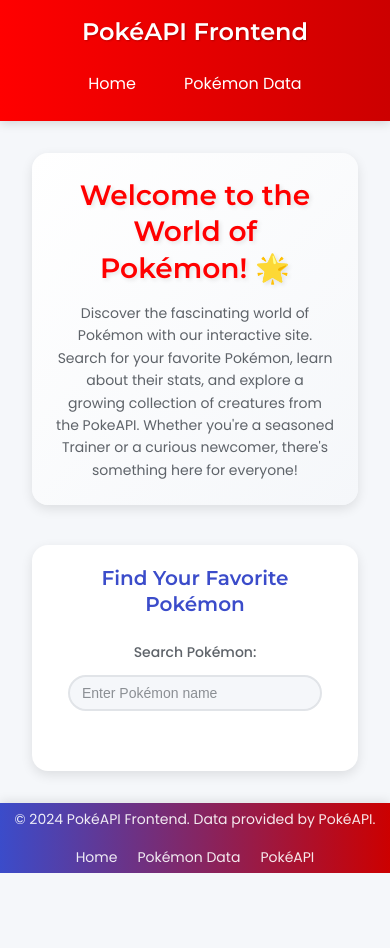
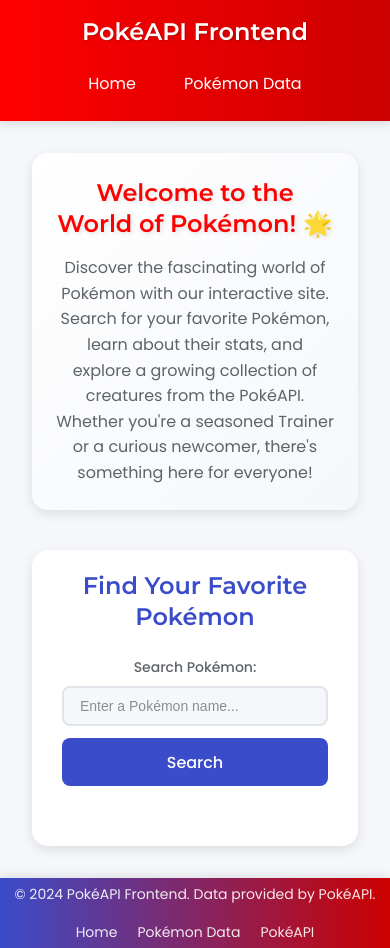
Before and after one commit to Adamjackczyk/pokeapi-frontend, a React (Create React App) app: page / in a window 390 px wide. Before the commit the page ends 873 px from the top, so only its background shows below. Built offline with nearby package versions, Linux system fonts and the light colour scheme.

Commit message:
add better searchbar for main

```diff
--- a/src/components/Main/Main.css
+++ b/src/components/Main/Main.css
@@ -1,4 +1,5 @@
 .main {
+  text-align: center;
   padding: 40px 20px;
   max-width: 1200px;
   margin: 0 auto;
@@ -47,6 +48,32 @@
   text-align: center;
 }
 
+.search-form {
+  display: flex;
+  gap: 16px;
+  max-width: 600px;
+  margin: 0 auto;
+  align-items: flex-end;
+}
+
+.search-button {
+  background-color: var(--secondary-color);
+  color: white;
+  border: none;
+  padding: 12px 24px;
+  border-radius: 8px;
+  font-size: 16px;
+  cursor: pointer;
+  transition: all 0.3s ease;
+  white-space: nowrap;
+  height: 48px;
+}
+
+.search-button:hover {
+  background-color: var(--primary-color);
+  transform: translateY(-2px);
+}
+
 .main__search-results {
   display: flex;
   justify-content: center;
@@ -60,36 +87,18 @@
 
 .main__ditto-image {
   width: 120px;
-  height: 120px;
+  height: auto;
   margin: 0 auto 16px;
   opacity: 0.7;
   filter: grayscale(0.5);
-  animation: bounce 2s infinite ease-in-out;
 }
 
 .main__ditto-text {
   font-size: 24px;
   color: var(--text-secondary);
-  margin-top: 16px;
 }
 
-.main__no-results {
-  color: var(--error-color);
-  text-align: center;
-  padding: 20px;
-  font-size: 16px;
-}
-
-@keyframes bounce {
-  0%,
-  100% {
-    transform: translateY(0);
-  }
-  50% {
-    transform: translateY(-10px);
-  }
-}
-
+/* Mobile Responsiveness */
 @media (max-width: 768px) {
   .main {
     padding: 20px;
@@ -103,15 +112,28 @@
     font-size: 28px;
   }
 
-  .main__intro-text {
-    font-size: 14px;
-  }
-
   .main__search {
     padding: 20px;
   }
+}
 
-  .main__search-title {
+@media (max-width: 480px) {
+  .search-form {
+    flex-direction: column;
+    align-items: stretch;
+    padding: 0 10px;
+    gap: 12px;
+  }
+
+  .search-button {
+    width: 100%;
+  }
+
+  .main__intro-title {
+    font-size: 24px;
+  }
+
+  .main__ditto-text {
     font-size: 20px;
   }
 }
--- a/src/components/Main/Main.jsx
+++ b/src/components/Main/Main.jsx
@@ -1,7 +1,7 @@
 import React, { useState } from "react";
 import SearchBar from "../SearchBar/SearchBar";
 import PokemonCard from "../PokemonCard/PokemonCard";
-import Preloader from "../Preloader/Preloader"; // Import your Preloader component
+import Preloader from "../Preloader/Preloader";
 import "./Main.css";
 
 const Main = () => {
@@ -10,15 +10,17 @@
   const [error, setError] = useState(null);
   const [loading, setLoading] = useState(false);
 
-  // Function to fetch Pokémon by name
+  // Function to search for Pokémon
   const searchPokemon = async (name) => {
+    if (!name.trim()) return;
+
     setLoading(true);
     setError(null);
     setSearchedPokemon(null);
 
     try {
       const response = await fetch(
-        `https://pokeapi.co/api/v2/pokemon/${name.toLowerCase()}`
+        `https://pokeapi.co/api/v2/pokemon/${name.toLowerCase().trim()}`
       );
       if (!response.ok) {
         throw new Error("Pokémon not found");
@@ -34,20 +36,17 @@
 
   // Handle search input change
   const handleSearch = (e) => {
-    const value = e.target.value;
-    setSearchTerm(value);
+    setSearchTerm(e.target.value);
+  };
 
-    if (value.trim()) {
-      searchPokemon(value);
-    } else {
-      setSearchedPokemon(null);
-      setError(null);
-    }
+  // Handle form submit
+  const handleSubmit = (e) => {
+    e.preventDefault();
+    searchPokemon(searchTerm);
   };
 
   return (
     <main className="main">
-      {/* Welcoming Introduction */}
       <section className="main__intro">
         <h1 className="main__intro-title">
           Welcome to the World of Pokémon! 🌟
@@ -55,18 +54,26 @@
         <p className="main__intro-text">
           Discover the fascinating world of Pokémon with our interactive site.
           Search for your favorite Pokémon, learn about their stats, and explore
-          a growing collection of creatures from the PokeAPI. Whether you're a
+          a growing collection of creatures from the PokéAPI. Whether you're a
           seasoned Trainer or a curious newcomer, there's something here for
           everyone!
         </p>
       </section>
 
-      {/* Search Bar */}
       <section className="main__search">
         <h2 className="main__search-title">Find Your Favorite Pokémon</h2>
-        <SearchBar searchTerm={searchTerm} handleSearch={handleSearch} />
+        <form onSubmit={handleSubmit} className="search-form">
+          <SearchBar
+            searchTerm={searchTerm}
+            handleSearch={handleSearch}
+            placeholder="Enter a Pokémon name..."
+          />
+          <button type="submit" className="search-button">
+            Search
+          </button>
+        </form>
         <div className="main__search-results">
-          {loading && <Preloader />} {/* Use your Preloader component here */}
+          {loading && <Preloader />}
           {error === "not_found" && (
             <div className="main__ditto-placeholder">
               <img
@@ -74,7 +81,7 @@
                 alt="Ditto sprite"
                 className="main__ditto-image"
               />
-              <p className="main__ditto-text">???</p>
+              <p className="main__ditto-text">Pokémon not found!</p>
             </div>
           )}
           {searchedPokemon && (
--- a/src/components/SearchBar/SearchBar.css
+++ b/src/components/SearchBar/SearchBar.css
@@ -1,11 +1,8 @@
-.search-form {
+.search-bar {
   display: flex;
   flex-direction: column;
-  align-items: center;
-  gap: 12px;
+  gap: 8px;
   width: 100%;
-  max-width: 600px;
-  margin: 0 auto;
 }
 
 .search-label {
@@ -18,11 +15,10 @@
   width: 100%;
   padding: 12px 20px;
   border: 2px solid var(--border-color);
-  border-radius: 25px;
+  border-radius: 8px;
   font-size: 16px;
   transition: all 0.3s ease;
   background-color: var(--background-light);
-  color: var(--text-primary);
 }
 
 .search-input:focus {
@@ -37,26 +33,13 @@
   opacity: 0.7;
 }
 
-/* Tablets */
 @media (max-width: 768px) {
-  .search-form {
-    max-width: 100%;
-    padding: 0 16px;
-  }
-
   .search-input {
     padding: 10px 16px;
     font-size: 14px;
   }
-}
 
-/* Mobile */
-@media (max-width: 480px) {
   .search-label {
     font-size: 14px;
   }
-
-  .search-input {
-    padding: 8px 12px;
-  }
 }
--- a/src/components/SearchBar/SearchBar.jsx
+++ b/src/components/SearchBar/SearchBar.jsx
@@ -2,9 +2,9 @@
 import PropTypes from "prop-types";
 import "./SearchBar.css";
 
-const SearchBar = ({ searchTerm, handleSearch }) => {
+const SearchBar = ({ searchTerm, handleSearch, placeholder }) => {
   return (
-    <form className="search-form" onSubmit={(e) => e.preventDefault()}>
+    <div className="search-bar">
       <label htmlFor="search-input" className="search-label">
         Search Pokémon:
       </label>
@@ -12,18 +12,18 @@
         type="text"
         id="search-input"
         className="search-input"
-        placeholder="Enter Pokémon name"
+        placeholder={placeholder || "Enter Pokémon name"}
         value={searchTerm}
         onChange={handleSearch}
-        required
       />
-    </form>
+    </div>
   );
 };
 
 SearchBar.propTypes = {
   searchTerm: PropTypes.string.isRequired,
   handleSearch: PropTypes.func.isRequired,
+  placeholder: PropTypes.string,
 };
 
 export default SearchBar;
```
Also changed, not shown: src/components/PokemonCard/PokemonCard.jsx (+64 -62 lines).
